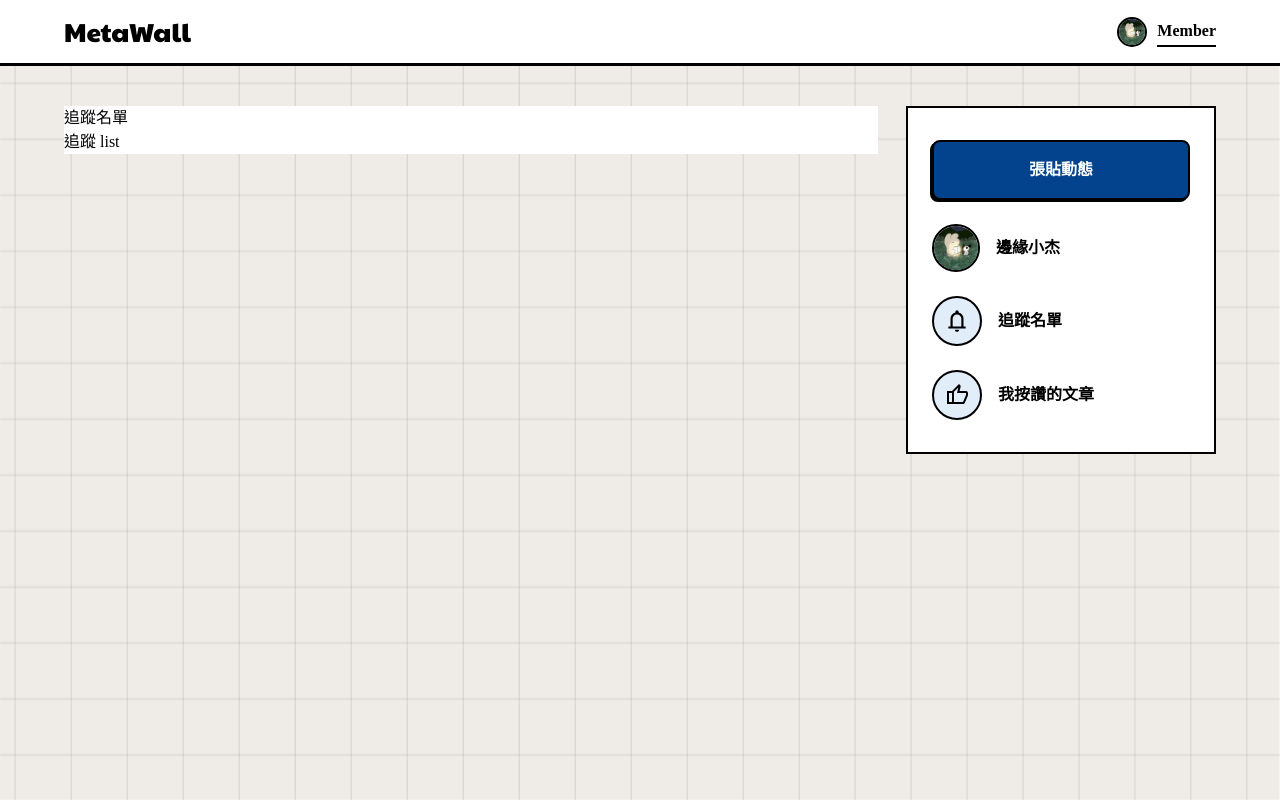
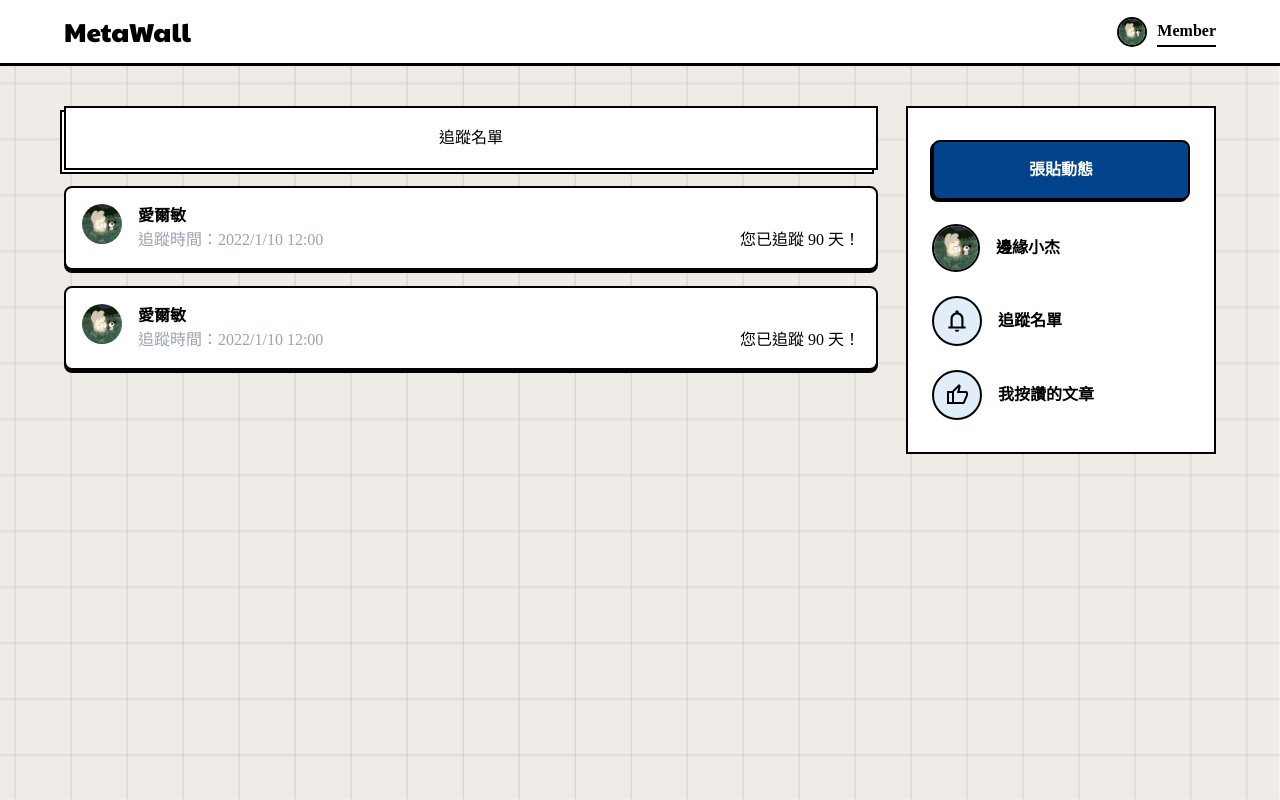
Before and after one commit to sunny96087/community_web, a Nuxt app: page /index/trackingList in a window 1280 px wide. Built offline with nearby package versions, Linux system fonts and the light colour scheme; a web font is replaced by a local one.

Commit message:
追蹤名單 版型 ok

```diff
--- a/assets/css/main.css
+++ b/assets/css/main.css
@@ -83,3 +83,15 @@ input:focus {
 .avatar{
   @apply overflow-hidden rounded-full border-2 border-black;
 }
+
+.custom-avatar-clear{
+  @apply overflow-hidden rounded-full;
+}
+
+.custom-b-shadow{
+  box-shadow: 0px 3px 0px #000400;
+}
+
+.custom-border-2{
+  @apply border-2 border-black;
+}
--- a/pages/index/index.vue
+++ b/pages/index/index.vue
@@ -101,8 +101,7 @@
 
       <!-- v-else no post -->
       <div
-        class="rounded-lg border-2 border-black bg-white"
-        style="box-shadow: 0px 3px 0px #000400"
+        class="rounded-lg border-2 border-black bg-white custom-b-shadow"
       >
         <div class="border-b-2 border-black">
           <div class="flex gap-[6px] p-5">
--- a/pages/index/trackingList.vue
+++ b/pages/index/trackingList.vue
@@ -1,11 +1,50 @@
 <template>
-  <div class="bg-white grow">
+  <div class="">
     <!-- 追蹤名單 -->
-    <div class="">追蹤名單</div>
-    <!-- post list -->
-    <div class="">追蹤 list</div>
+    <div class="relative mb-4">
+      <div class="border-2 border-black bg-white py-[18px] text-center">追蹤名單</div>
+      <div
+        class="absolute inset-0 top-0 -translate-x-1 translate-y-1 transform border-2 border-black bg-white py-[18px] text-center"
+      >
+        追蹤名單
+      </div>
+      <div class="absolute inset-0 border-2 border-black bg-white py-[18px] text-center">
+        追蹤名單
+      </div>
+    </div>
+    <!-- tracking list -->
+    <div class="flex flex-col gap-4">
+      <div class="custom-border-2 custom-b-shadow flex gap-4 rounded-lg bg-white p-4 list-item-block">
+        <div class="custom-avatar-clear h-[40px] w-[40px]">
+          <img src="~/assets/images/userPic.jpg" alt="avatar" class="pic-auto" />
+        </div>
+        <div class="flex flex-col md:flex-row grow">
+          <div class="flex grow flex-col">
+            <div class="font-bold list-item-name transform duration-200">愛爾敏</div>
+            <div class="text-gray-400">追蹤時間：2022/1/10 12:00</div>
+          </div>
+          <div class="md:self-end">您已追蹤 90 天！</div>
+        </div>
+      </div>
+      <div class="custom-border-2 custom-b-shadow flex gap-4 rounded-lg bg-white p-4 list-item-block">
+        <div class="custom-avatar-clear h-[40px] w-[40px]">
+          <img src="~/assets/images/userPic.jpg" alt="avatar" class="pic-auto" />
+        </div>
+        <div class="flex flex-col md:flex-row grow">
+          <div class="flex grow flex-col">
+            <div class="font-bold list-item-name transform duration-200">愛爾敏</div>
+            <div class="text-gray-400">追蹤時間：2022/1/10 12:00</div>
+          </div>
+          <div class="md:self-end">您已追蹤 90 天！</div>
+        </div>
+      </div>
+    </div>
   </div>
 </template>
-<script setup>
-
-</script>
+<script setup></script>
+<style scoped>
+.list-item-block:hover .list-item-name{
+  color: #03438D;
+  text-decoration: underline;
+}
+</style>
```
